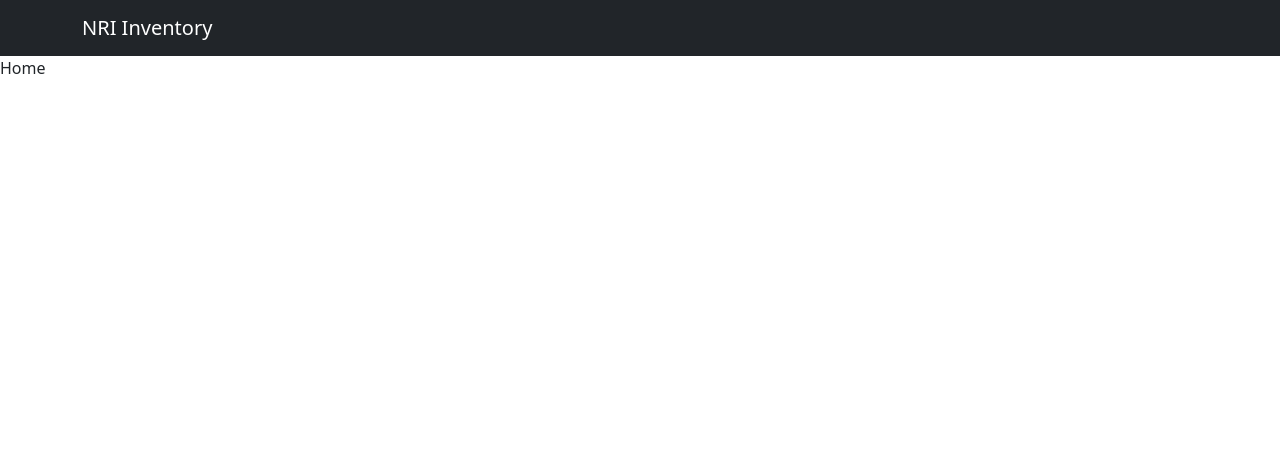
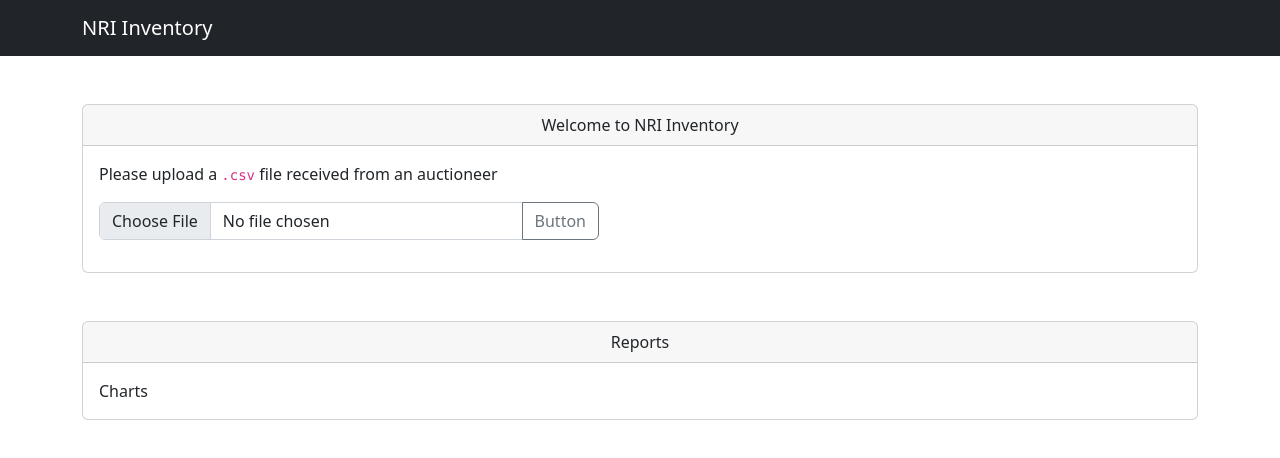
Before and after one commit to 13prashant/csv-report, a React (Create React App) app: page / in a window 1280 px wide. Shown: the top 458 px of the page. Built offline with nearby package versions, Linux system fonts and the light colour scheme.

Commit message:
parsed csv

```diff
--- a/package.json
+++ b/package.json
@@ -7,7 +7,7 @@
     "@testing-library/react": "^13.4.0",
     "@testing-library/user-event": "^13.5.0",
     "bootstrap": "^5.2.3",
-    "exceljs": "^4.3.0",
+    "papaparse": "^5.3.2",
     "react": "^18.2.0",
     "react-bootstrap": "^2.7.1",
     "react-chartjs-2": "^5.2.0",
--- a/src/App.js
+++ b/src/App.js
@@ -1,12 +1,17 @@
+import Container from "react-bootstrap/Container";
 import Header from "./components/Header";
 import Home from "./pages/Home";
-import 'bootstrap/dist/css/bootstrap.min.css';
+import "bootstrap/dist/css/bootstrap.min.css";
 
 function App() {
   return (
     <>
-    <Header />
-    <Home />
+      <Header />
+      <main>
+        <Container>
+          <Home />
+        </Container>
+      </main>
     </>
   );
 }
--- /dev/null
+++ b/src/components/Reports.js
@@ -0,0 +1,12 @@
+import Card from "react-bootstrap/Card";
+
+export default function Reports() {
+  return (
+    <Card className="my-5">
+      <Card.Header className="text-center">Reports</Card.Header>
+      <Card.Body>
+        <Card.Text>Charts</Card.Text>
+      </Card.Body>
+    </Card>
+  );
+}
--- /dev/null
+++ b/src/components/UploadCsv.js
@@ -0,0 +1,42 @@
+import { useState } from "react";
+import Card from "react-bootstrap/Card";
+import Button from "react-bootstrap/Button";
+import Form from "react-bootstrap/Form";
+import InputGroup from "react-bootstrap/InputGroup";
+import { parseCsv } from "../utils/functions/parseCsv";
+
+export default function UploadCsv({ setParsedJson }) {
+  const [csvFile, setCsvFile] = useState(null);
+
+  const handleSubmit = () => {
+    parseCsv(csvFile, setParsedJson);
+  };
+
+  return (
+    <Card className="my-5">
+      <Card.Header className="text-center">
+        Welcome to NRI Inventory
+      </Card.Header>
+      <Card.Body>
+        <Card.Text>
+          Please upload a <code>.csv</code> file received from an auctioneer
+        </Card.Text>
+        <div style={{ width: "500px" }}>
+          <InputGroup className="mb-3">
+            <Form.Control
+              type="file"
+              onChange={(e) => setCsvFile(e.target.files[0])}
+            />
+            <Button
+              variant="outline-secondary"
+              id="button-addon2"
+              onClick={handleSubmit}
+            >
+              Button
+            </Button>
+          </InputGroup>
+        </div>
+      </Card.Body>
+    </Card>
+  );
+}
--- a/src/pages/Home.js
+++ b/src/pages/Home.js
@@ -1,7 +1,14 @@
-import React from 'react'
+import { useState } from "react";
+import UploadCsv from "../components/UploadCsv";
+import Reports from "../components/Reports";
 
 export default function Home() {
+  const [parsedJson, setParsedJson] = useState(null);
+
   return (
-    <div>Home</div>
-  )
+    <>
+      <UploadCsv setParsedJson={setParsedJson} />
+      <Reports data={parsedJson} />
+    </>
+  );
 }
--- /dev/null
+++ b/src/utils/functions/parseCsv.js
@@ -0,0 +1,10 @@
+import Papa from "papaparse";
+
+export const parseCsv = (csvFile, setter) => {
+  Papa.parse(csvFile, {
+    header: true,
+    complete: (result) => {
+      setter(result.data);
+    },
+  });
+};
```
Also changed, not shown: src/components/Header.js (+4 -6 lines), 1 other file (tests, documents, lock files or other folders).
